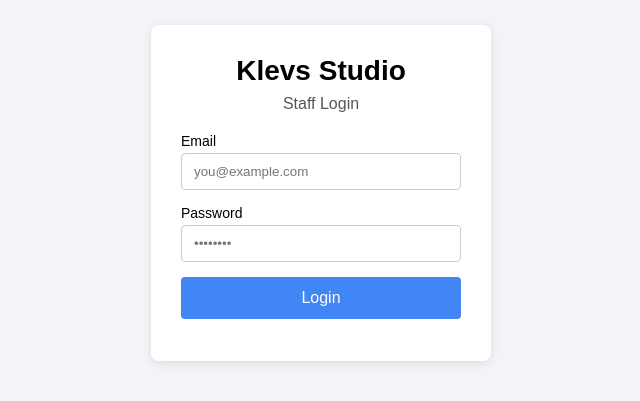
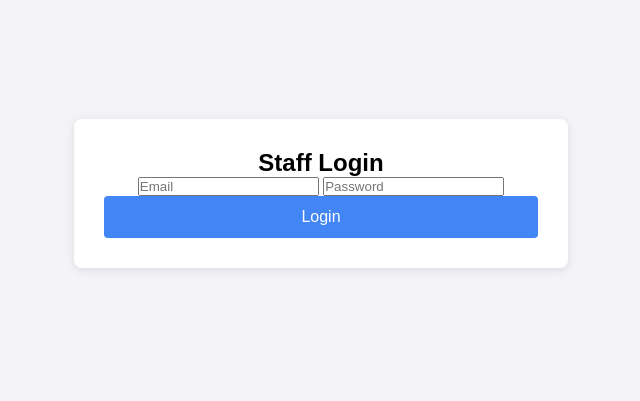
Before and after one commit to Sun-Set-lux/klev.server.io, a plain HTML site: page index.html in a window 1280 px wide. Shown: the part 207-608 px from the top of the page, without its empty margins (319-959 px from the left). Drawn offline with Linux system fonts and the light colour scheme.

Commit message:
Update index.html

```diff
--- a/index.html
+++ b/index.html
@@ -1,35 +1,21 @@
 <!DOCTYPE html>
-<html lang="en">
+<html>
 <head>
-  <meta charset="UTF-8" />
-  <meta name="viewport" content="width=device-width, initial-scale=1.0"/>
-  <title>Klevs Studio — Staff Login</title>
-  <link rel="stylesheet" href="style.css" />
+  <title>Staff Login</title>
+  <link rel="stylesheet" href="style.css">
 </head>
 <body>
-  <div class="container">
-    <div class="card">
-      <h1>Klevs Studio</h1>
-      <p class="subtitle">Staff Login</p>
 
-      <form id="loginForm">
-        <div class="input-group">
-          <label for="email">Email</label>
-          <input type="email" id="email" placeholder="you@example.com" required />
-        </div>
+<div class="card">
+  <h2>Staff Login</h2>
 
-        <div class="input-group">
-          <label for="password">Password</label>
-          <input type="password" id="password" placeholder="••••••••" required />
-        </div>
+  <input type="email" id="email" placeholder="Email">
+  <input type="password" id="password" placeholder="Password">
 
-        <button type="submit">Login</button>
-      </form>
+  <button onclick="login()">Login</button>
+  <p id="msg"></p>
+</div>
 
-      <p class="message" id="message"></p>
-    </div>
-  </div>
-
-  <script src="script.js"></script>
+<script src="script.js"></script>
 </body>
 </html>
```
